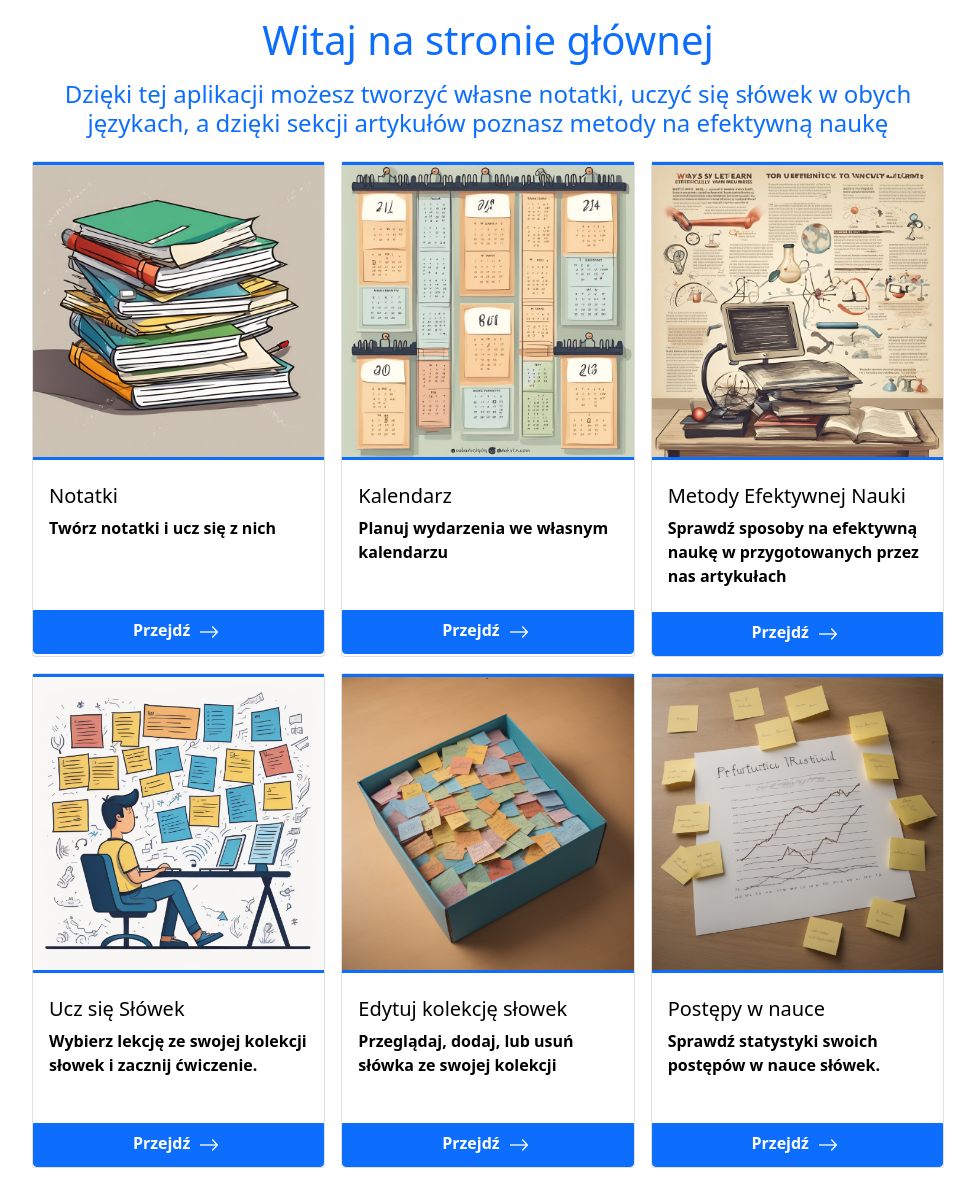
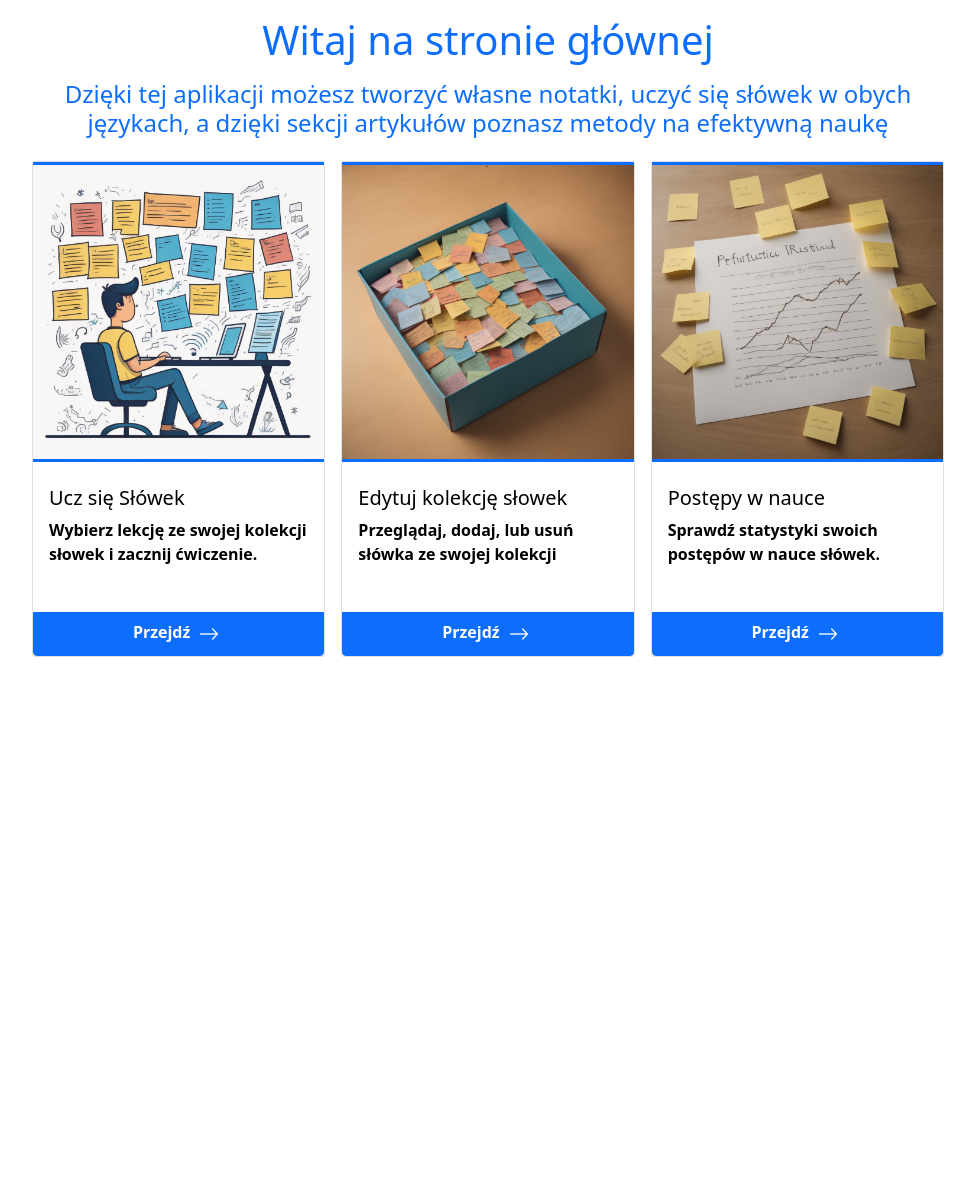
Before and after one commit to SzymSledz/SWBO_Sledz, a Flask app: page / in a window 1280 px wide. Shown: the part 67-1259 px from the top of the page, without its empty margins (152-1127 px from the left). After the commit the page ends 724 px from the top, so only its background shows below. Run offline with Flask 3, Linux system fonts and the light colour scheme; some libraries are stand-ins or nearby versions.

Commit message:
remove unused modules

```diff
--- a/pjf/templates/index.html
+++ b/pjf/templates/index.html
@@ -8,36 +8,6 @@
     <h4 class="text-center px-5 py-2 text-primary">Dzięki tej aplikacji możesz tworzyć własne notatki, uczyć się słówek w obych językach, a dzięki sekcji artykułów poznasz metody na efektywną naukę</h4>
 
     <div class="d-flex flex-wrap">
-        <div class="card col-sm p-0 m-2">
-            <img src="{{url_for('static', filename='images/notes.jpg')}}" class="border-top border-bottom border-3 border-primary"/>
-          <div class="card-body p-0">
-            <div class="px-3 py-4">
-                <h5 class="card-title">Notatki</h5>
-                <p class="card-text">Twórz notatki i ucz się z nich</p>
-            </div>
-            <a href="/practice" class="btn btn-primary w-100 mt-10 rounded-0 rounded-bottom">Przejdź <img src="{{url_for('static', filename='images/arrow.png')}}" class="mw-100"/></a>
-          </div>
-        </div>
-        <div class="card col-sm p-0 m-2">
-            <img src="{{url_for('static', filename='images/calendar.jpg')}}" class="border-bottom border-top border-3 border-primary"/>
-          <div class="card-body p-0">
-            <div class="px-3 py-4">
-                <h5 class="card-title">Kalendarz</h5>
-                <p class="card-text">Planuj wydarzenia we własnym kalendarzu</p>
-            </div>
-            <a href="/calendar" class="btn btn-primary w-100 mt-10 rounded-0 rounded-bottom">Przejdź <img src="{{url_for('static', filename='images/arrow.png')}}" class="mw-100"/></a>
-          </div>
-        </div>
-        <div class="card col-sm p-0 m-2">
-            <img src="{{url_for('static', filename='images/articles.jpg')}}" class="border-bottom border-top border-3 border-primary"/>
-          <div class="card-body p-0">
-            <div class="px-3 py-4">
-                <h5 class="card-title">Metody Efektywnej Nauki</h5>
-                <p class="card-text">Sprawdź sposoby na efektywną naukę w przygotowanych przez nas artykułach</p>
-            </div>
-            <a href="/article" class="btn btn-primary w-100 mt-10 rounded-0 rounded-bottom">Przejdź <img src="{{url_for('static', filename='images/arrow.png')}}" class="mw-100 m-10" /></a>
-          </div>
-        </div>
         <div class="card col-sm p-0 m-2" >
             <img src="{{url_for('static', filename='images/learning.png')}}" class="border-top border-bottom border-3 border-primary"/>
           <div class="card-body p-0">
```
